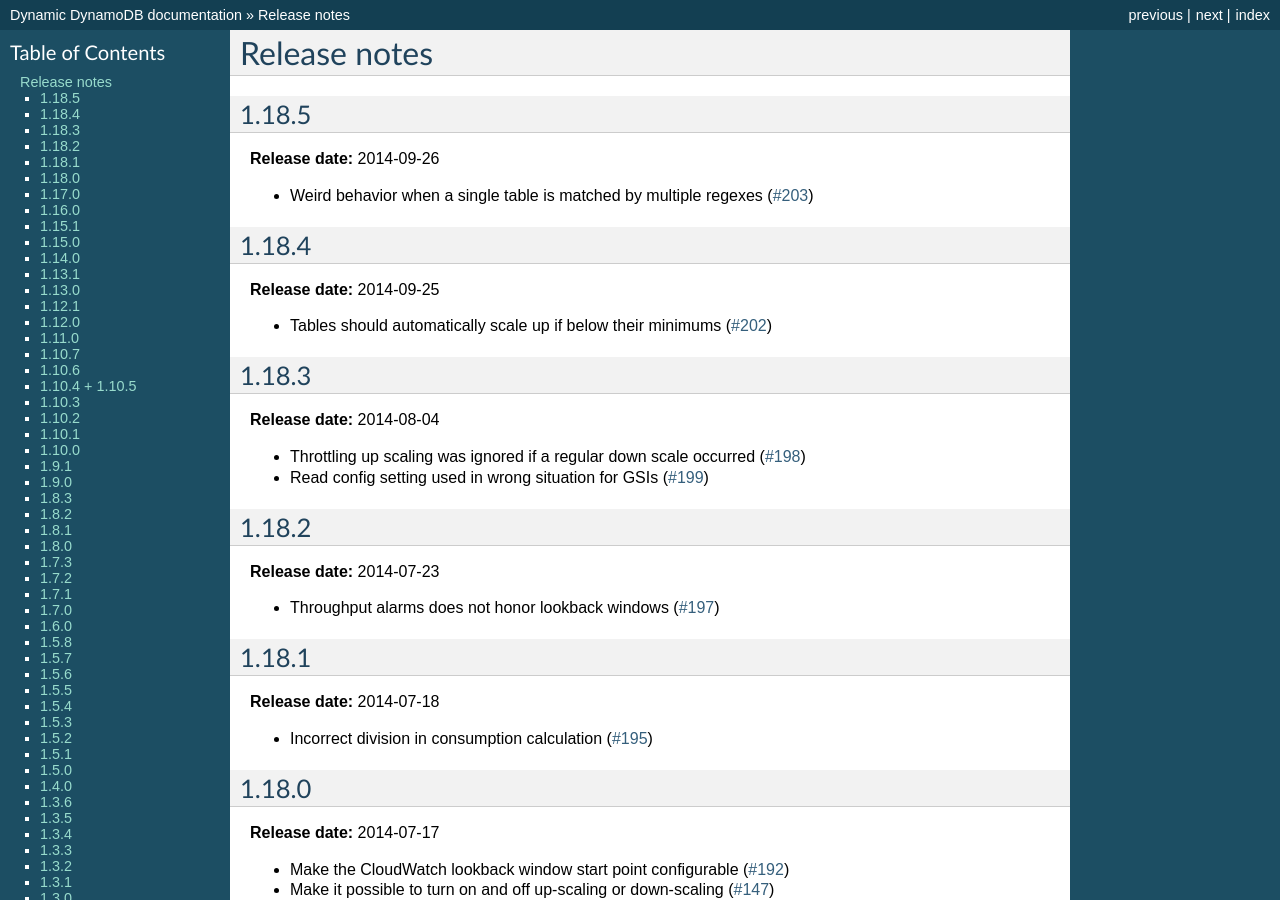
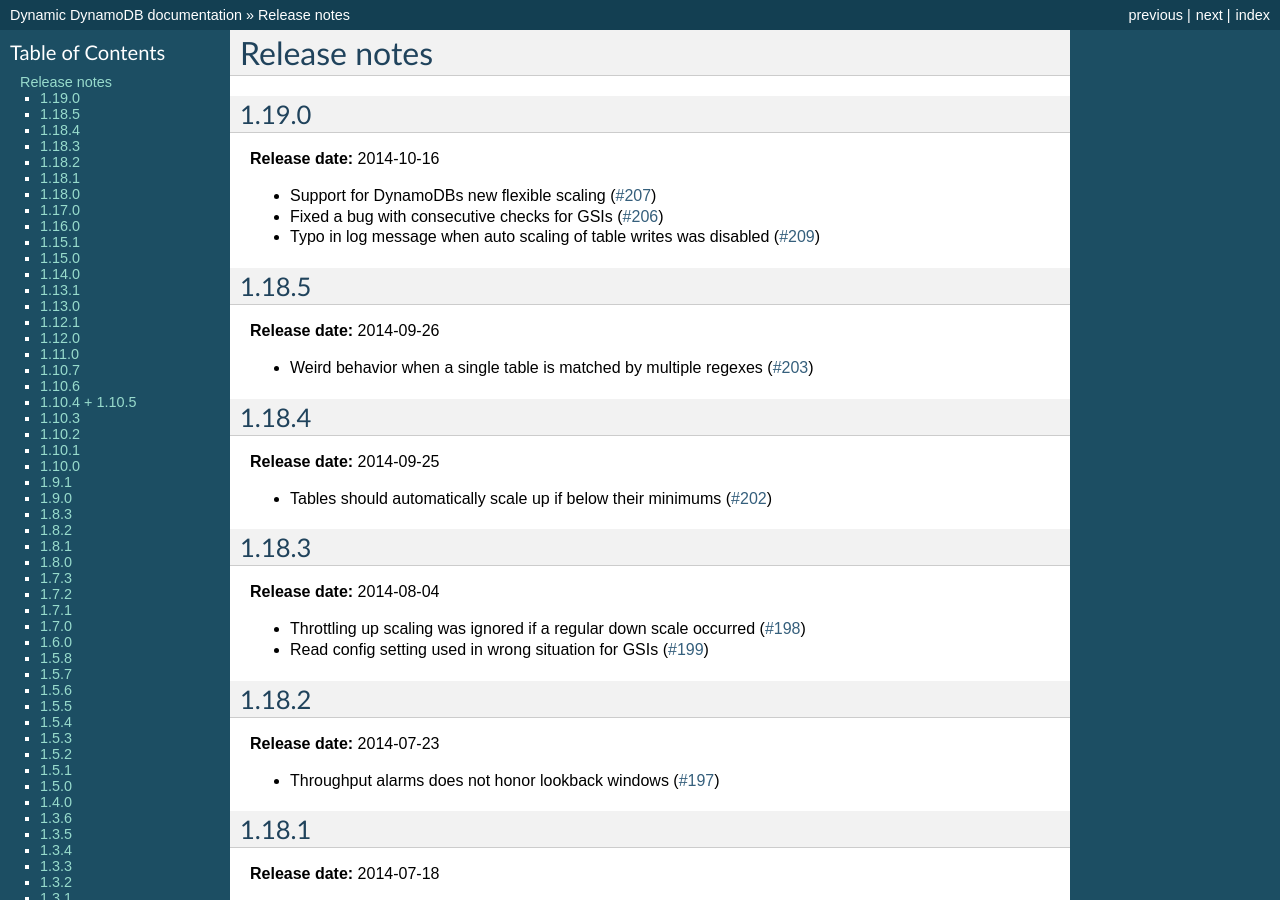
Before and after one commit to sebdah/dynamic-dynamodb, a Sphinx documentation site: the page built from docs/release_notes.rst, in a window 1280 px wide and 900 px high. Built offline with Sphinx 7.4.7, drawn with Linux system fonts in a browser that asks for light colours; the version number could not be read and is left out.

Commit message:
Updated release notes for 1.19.0

```diff
--- a/docs/release_notes.rst
+++ b/docs/release_notes.rst
@@ -1,5 +1,14 @@
 Release notes
 =============
+
+1.19.0
+------
+
+**Release date:** 2014-10-16
+
+- Support for DynamoDBs new flexible scaling (`#207 <https://github.com/sebdah/dynamic-dynamodb/issues/207>`__)
+- Fixed a bug with consecutive checks for GSIs (`#206 <https://github.com/sebdah/dynamic-dynamodb/issues/206>`__)
+- Typo in log message when auto scaling of table writes was disabled (`#209 <https://github.com/sebdah/dynamic-dynamodb/issues/209>`__)
 
 1.18.5
 ------
```
